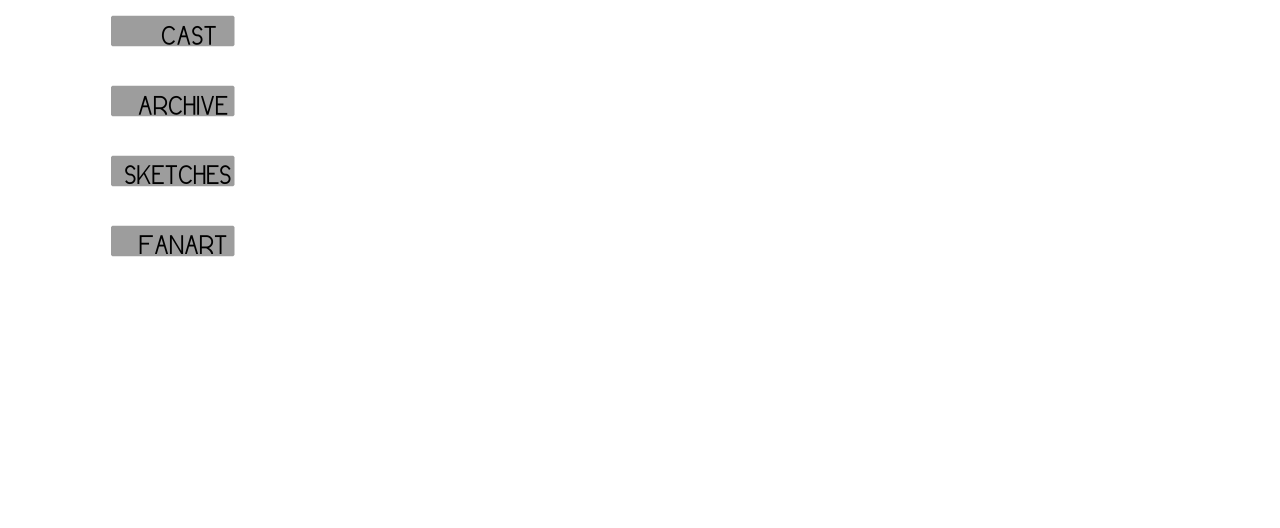
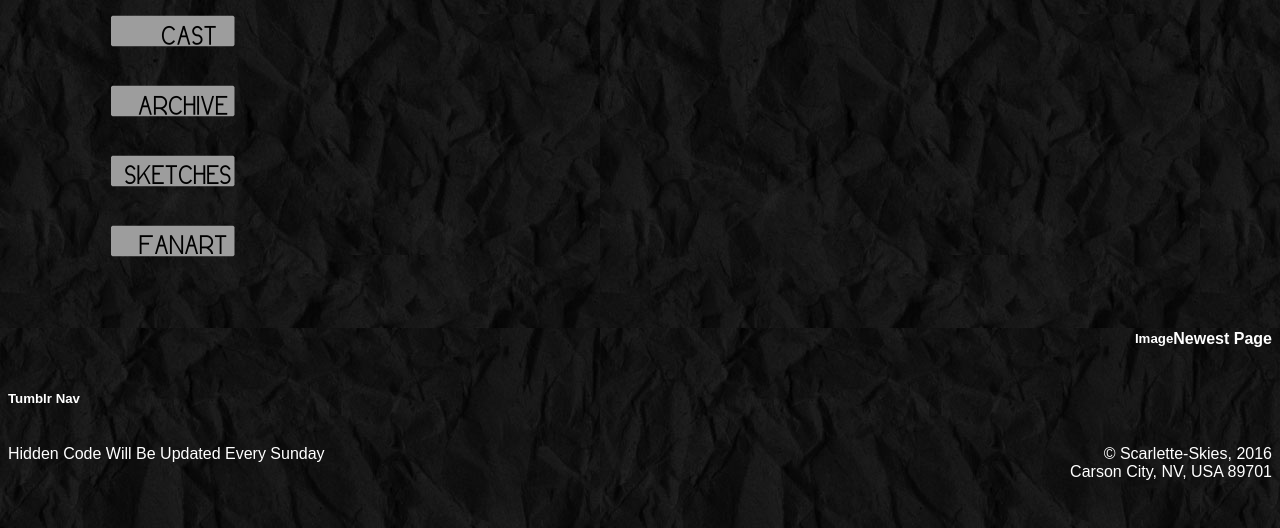
Before and after one commit to Prinnyoverlordally/hiddencode.github.io, a plain HTML site: page index.html in a window 1280 px wide. Shown: the part 272-800 px from the top of the page. Drawn offline with Linux system fonts and the light colour scheme.

Commit message:
background adjust

```diff
--- a/css/style.css
+++ b/css/style.css
@@ -3,8 +3,9 @@
 
 
 body {
-background: url(../Images/paper.jpg) auto;
+background: url(../Images/paper.jpg);
 background-attachment: fixed;
+background-size: auto;
 }
 body,td,th {
 	color: #FFFFFF;
```
